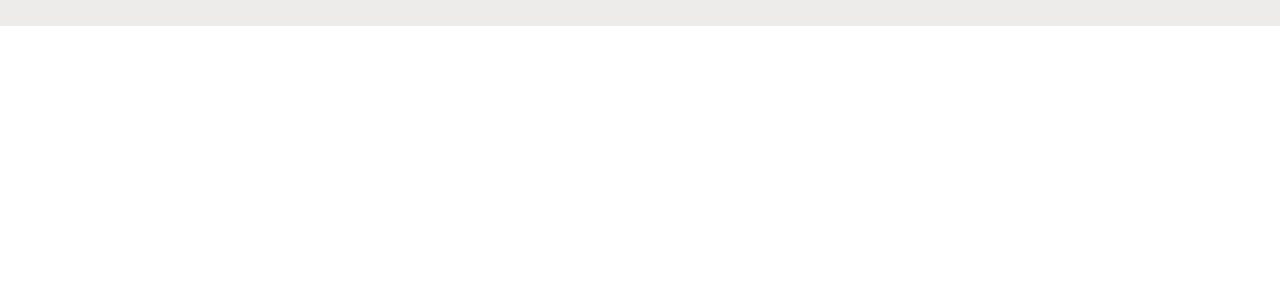
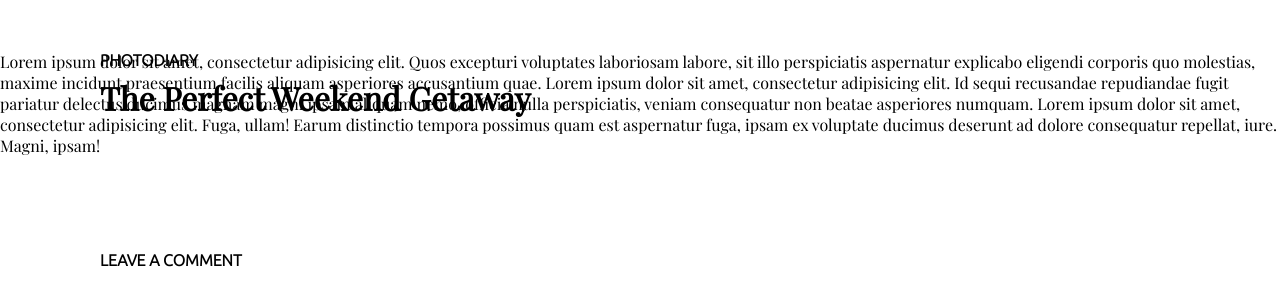
Before and after one commit to tomisstanding/MINIMO, a plain HTML site: page index.html in a window 1280 px wide. Shown: the part 894-1200 px from the top of the page. Before the commit the page ends 920 px from the top, so only its background shows below. Drawn offline with nearby package versions, Linux system fonts and the light colour scheme.

Commit message:
add diary post

```diff
--- a/index.html
+++ b/index.html
@@ -13,6 +13,7 @@
   <link rel="stylesheet" href="main.css">
 </head>
 <body>
+<!-- Nav with title -->
   <header>
     <h1 id="title">MINIMØ</h1>
       <div class="nav">
@@ -24,11 +25,29 @@
         </ul>
       </div>
   </header>
+  <!-- End nav -->
 
+  <!-- Header image -->
   <div id="header-image">
     <img src="images/post-main.png" alt="">
   </div>
+  <!-- End header image -->
 
+  <div class="diary">
+    <h4>PHOTODIARY</h4>
+    <h1>The Perfect Weekend Getaway</h1>
+      <p>Lorem ipsum dolor sit amet, consectetur adipisicing elit. Quos excepturi voluptates laboriosam labore, sit
+      illo perspiciatis aspernatur explicabo eligendi corporis quo molestias, maxime incidunt praesentium
+      facilis aliquam asperiores accusantium quae. Lorem ipsum dolor sit amet, consectetur adipisicing elit.
+      Id sequi recusandae repudiandae fugit pariatur delectus ducimus magnam magni ipsam aliquam nemo,
+      officia nulla perspiciatis, veniam consequatur non beatae asperiores numquam. Lorem ipsum dolor sit amet,
+      consectetur adipisicing elit. Fuga, ullam! Earum distinctio tempora possimus quam est aspernatur fuga,
+      ipsam ex voluptate ducimus deserunt ad dolore consequatur repellat, iure. Magni, ipsam!
+      </p>
+     <h4 id="comment">LEAVE A COMMENT</h4>
+  </div>
+
+  <!-- Footer -->
   <footer>
     <div id="left-footer">
       <p><a href="#Terms">Terms and conditions</a></p>
@@ -39,6 +58,6 @@
       <a href="#twitter"><img id="twitter" src="images/twitter.png" alt=""></a>
       <a href="#instagram"><img id="insta" src="images/instagram.png" alt=""></a>
   </footer>
-
+<!-- End Footer -->
 </body>
 </html>
--- a/main.css
+++ b/main.css
@@ -14,6 +14,39 @@ font-family: 'Ubuntu', sans-serif;
   padding: 0;
 }
 
+#comment {
+  font-family: 'Ubuntu', sans-serif;
+  position: absolute;
+  left: 100px;
+  top: 200px;
+}
+
+.diary {
+  position: absolute;
+  display: flex;
+  flex-direction: row;
+  bottom: -250px;
+}
+
+.diary h4 {
+  font-family: 'Ubuntu', sans-serif;
+  position: absolute;
+  left: 100px;
+}
+
+.diary h1 {
+  font-family: 'Playfair Display', serif;
+  position: absolute;
+  margin-top: 25px;
+  left: 100px;
+}
+
+.diary p {
+  font-family: 'Playfair Display', serif;
+  position: relative;
+
+}
+
 footer {
   background-color: #EDECEA;
   width: 100%;
@@ -23,9 +56,8 @@ footer {
   flex-direction: row;
   justify-content: center;
   align-items: center;
-  margin: 0;
   text-decoration: none;
-  bottom: -120px;
+  bottom: -100%;
   left: 0;
   overflow: hidden;
   font-family: 'Playfair Display', serif;
@@ -49,7 +81,7 @@ footer {
   padding: 10px;
 }
 
-#left-footer > p {
+#left-footer p {
   font-family: 'Playfair Display', serif;
   flex: 1 1 auto;
 }
@@ -86,6 +118,7 @@ li a:hover {
   font-size: 30px;
   display: flex;
   margin: 100px 0 0 100px;
+  font-weight: normal;
 }
 
 #twitter {
```
